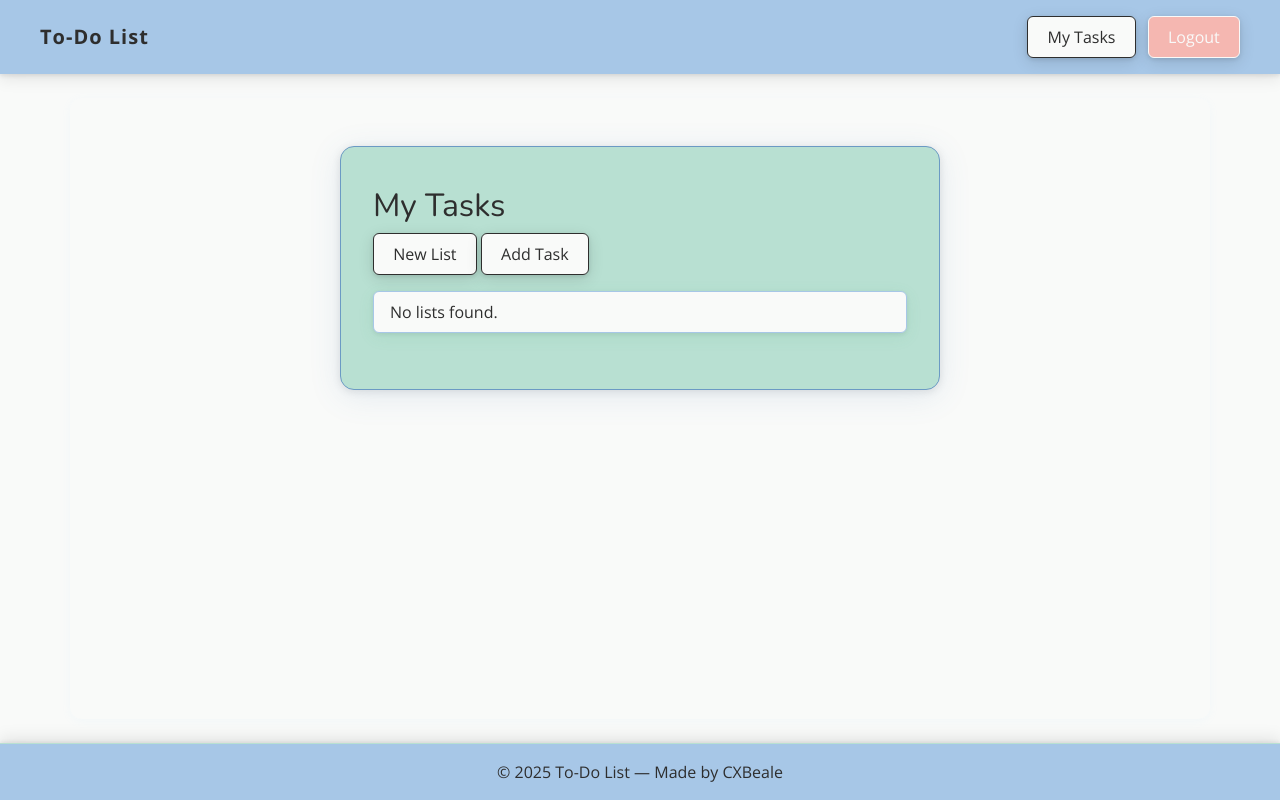
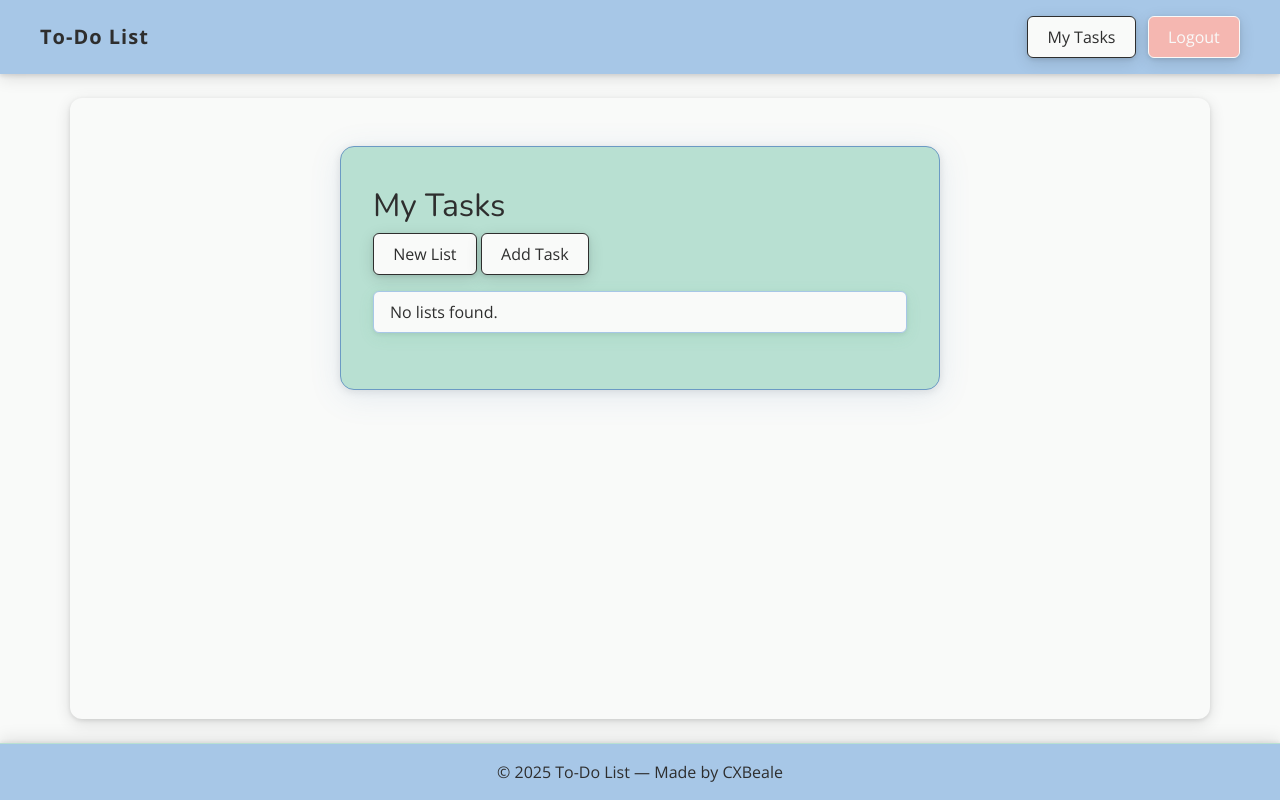
Before and after one commit to CXBeale/to-do-list, a Django app: page /lists/ in a window 1280 px wide. Run offline with Django 5.2, Linux system fonts and the light colour scheme; the visitor is signed in with stand-in values (Sample User, id 1); data that the repository does not hold is empty.

Commit message:
styling for box shadows and organise css file

```diff
--- a/assets/css/style.css
+++ b/assets/css/style.css
@@ -11,6 +11,8 @@
   --color-accent: #F5B7B1;
   --color-success: #C9E4C5;
   --color-error: #F7C6C7;
+  /* Shadow for containers and buttons */
+  --box-shadow-main: 0 4px 16px 0 rgba(0,0,0,0.12), 0 1.5px 4px 0 rgba(0,0,0,0.10);
 }
 [data-theme="dark"] {
   --color-primary: #6B9AC4;
@@ -50,7 +52,7 @@ h1, h2, h3 {
   flex: 1 0 auto;
   background: var(--color-background);
   border-radius: 12px;
-  box-shadow: 0 2px 8px rgba(165, 216, 255, 0.08);
+  box-shadow: var(--box-shadow-main);
   padding: 1.5rem;
   margin-bottom: 1.5rem;
 }
@@ -64,7 +66,7 @@ h1, h2, h3 {
   border-radius: 0;
   padding: 1rem 1.5rem;
   margin-bottom: 2rem;
-  box-shadow: 0 4px 16px 0 rgba(0,0,0,0.10), 0 1.5px 4px 0 rgba(0,0,0,0.08);
+  box-shadow: var(--box-shadow-main);
 }
 .navbar-brand {
   font-weight: bold;
@@ -162,7 +164,7 @@ h1, h2, h3 {
   border: 1.5px solid var(--color-text);
   background: var(--color-background);
   color: var(--color-text);
-  box-shadow: 0 4px 16px 0 rgba(0,0,0,0.12), 0 1.5px 4px 0 rgba(0,0,0,0.10);
+  box-shadow: var(--box-shadow-main);
   transition: background 0.2s, color 0.2s, border 0.2s, box-shadow 0.2s;
   cursor: pointer;
   text-decoration: none;
```
